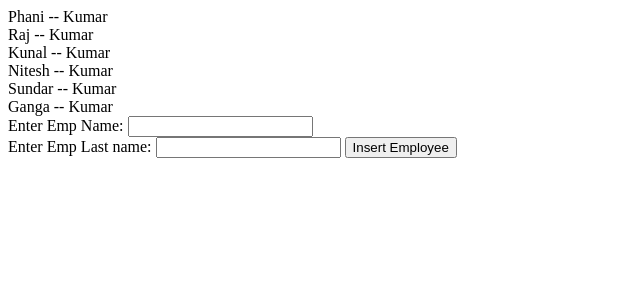
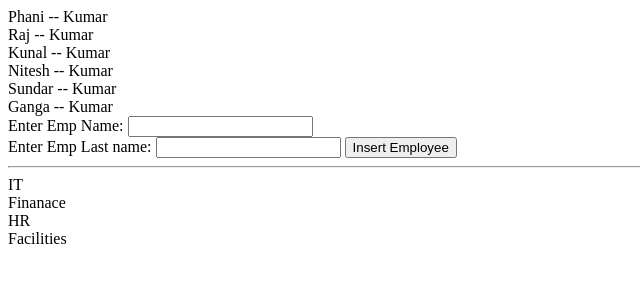
Before and after one commit to manishagarwal7/Manish-Angular, a plain HTML site: page hello.html in a window 1280 px wide. Shown: the whole page, without its empty margins (0-640 px from the left). Drawn offline with Linux system fonts and the light colour scheme.

Commit message:
added department object

```diff
--- a/hello.html
+++ b/hello.html
@@ -21,8 +21,11 @@
 
         <input type="button" value="Insert Employee" ng-click="insertEmp()" />
 
-
-    </div>
+        <hr />
+        <div ng-repeat="dep in deps">
+            {{dep.depName}}
+            </div>
+        </div>
 
 
 </body>
--- a/js/controllers/helloController.js
+++ b/js/controllers/helloController.js
@@ -17,6 +17,11 @@ myApp.controller("firstController", function ($scope) {
             );
     };
 
+    $scope.deps = [{ depName: "IT", location: "Delhi" },
+                     { depName: "Finanace", location: "Hyd" },
+                     { depName: "HR", location: "Lucknow" },
+                     { depName: "Facilities", location: "Kolkata" }]
+
 
 
 
```
